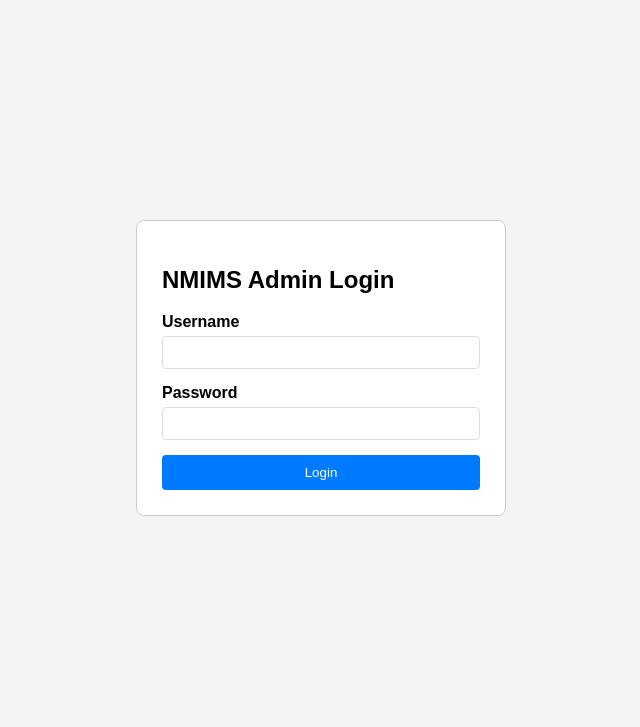
After one commit to Rachit-Jain-24/NMIMS-CAMPUS-ASSISTANT, a Flask app: page /login in a window 1280 px wide. The commit adds this page. Shown: the top 727 px of the page, without its empty margins (319-959 px from the left). Run offline with Flask 3, Linux system fonts and the light colour scheme; parts of the project's set-up code (start-up, migrations or seed data) failed here and were passed over.

Commit message:
added login and logout functionality for admin

```diff
--- a/Admin/app.py
+++ b/Admin/app.py
@@ -4,6 +4,11 @@ import logging
 from flask import Flask, render_template, request, flash, redirect, url_for
 from werkzeug.utils import secure_filename
 from dotenv import load_dotenv
+
+# --- NEW IMPORTS for Login ---
+from flask_login import LoginManager, UserMixin, login_user, logout_user, login_required, current_user
+from flask_bcrypt import Bcrypt
+# -----------------------------
 
 # Import the processing logic
 import backend_processor as bp
@@ -13,8 +18,25 @@ load_dotenv()
 # --- Flask App Configuration ---
 app = Flask(__name__, static_folder='static', template_folder='templates')
 
+# SECRET_KEY is read from the .env file (loaded by docker-compose)
 app.config['SECRET_KEY'] = os.getenv('FLASK_SECRET_KEY', 'a_very_secret_fallback_key_CHANGE_ME')
 app.config['MAX_CONTENT_LENGTH'] = 32 * 1024 * 1024  # 32 MB file upload limit
+
+# --- NEW: Load Admin Credentials ---
+# These are loaded from the root .env file by docker-compose
+ADMIN_USERNAME = os.getenv("ADMIN_USERNAME", "admin")
+ADMIN_HASHED_PASSWORD = os.getenv("ADMIN_HASHED_PASSWORD")
+if not ADMIN_HASHED_PASSWORD:
+    logging.warning("ADMIN_HASHED_PASSWORD is not set. Admin login will fail.")
+# ---------------------------------
+
+# --- NEW: Initialize Extensions ---
+bcrypt = Bcrypt(app)
+login_manager = LoginManager(app)
+login_manager.login_view = 'login' # Redirect to /login if not authenticated
+login_manager.login_message_category = 'info'
+# ---------------------------------
+
 
 ALLOWED_EXTENSIONS = {'pdf', 'csv', 'xlsx', 'docx', 'pptx', 'txt'}
 
@@ -22,9 +44,62 @@ def allowed_file(filename):
     return '.' in filename and \
            filename.rsplit('.', 1)[1].lower() in ALLOWED_EXTENSIONS
 
-# --- Routes ---
+# --- NEW: User Model and Loader ---
+class AdminUser(UserMixin):
+    """Simple user class for the Admin."""
+    def __init__(self, id):
+        self.id = id
+        self.username = ADMIN_USERNAME
+
+@login_manager.user_loader
+def load_user(user_id):
+    """Required by Flask-Login to load the user from session."""
+    if user_id == ADMIN_USERNAME:
+        return AdminUser(ADMIN_USERNAME)
+    return None
+# ---------------------------------
+
+# --- NEW: Login and Logout Routes ---
+
+@app.route('/login', methods=['GET', 'POST'])
+def login():
+    """Handles the login page."""
+    if current_user.is_authenticated:
+        return redirect(url_for('index'))
+
+    if request.method == 'POST':
+        username = request.form.get('username')
+        password = request.form.get('password')
+
+        # Validate credentials
+        if username == ADMIN_USERNAME and ADMIN_HASHED_PASSWORD and bcrypt.check_password_hash(ADMIN_HASHED_PASSWORD, password):
+            user = AdminUser(username)
+            login_user(user, remember=True) # 'remember=True' adds a secure cookie
+            flash('Logged in successfully.', 'success')
+
+            # Redirect to the page they were trying to access, or index
+            next_page = request.args.get('next')
+            return redirect(next_page or url_for('index'))
+        else:
+            flash('Login failed. Please check username and password.', 'danger')
+
+    # This will render Admin/templates/login.html (which you need to create)
+    return render_template('login.html')
+
+@app.route('/logout')
+@login_required # Must be logged in to log out
+def logout():
+    """Handles logging out the user."""
+    logout_user()
+    flash('You have been logged out.', 'success')
+    return redirect(url_for('login'))
+# -----------------------------------
+
+
+# --- Routes (Now Protected) ---
 
 @app.route('/', methods=['GET'])
+@login_required  # <-- PROTECTED
 def index():
     """
     Handles displaying the main page and listing the files.
@@ -55,6 +130,7 @@ def index():
 
 
 @app.route('/upload', methods=['POST'])
+@login_required  # <-- PROTECTED
 def upload_file_router():
     """
     --- *** NEW SMART UPLOAD LOGIC *** ---
@@ -127,6 +203,7 @@ def upload_file_router():
 
 
 @app.route('/rebuild', methods=['POST'])
+@login_required  # <-- PROTECTED
 def rebuild_knowledge_base_router():
     """
     (SLOW) Handles the request to rebuild the vector store from all source files.
@@ -144,6 +221,7 @@ def rebuild_knowledge_base_router():
 
 
 @app.route('/delete', methods=['POST'])
+@login_required  # <-- PROTECTED
 def delete_file_router():
     """
     Handles the request to delete a single source file.
@@ -166,6 +244,7 @@ def delete_file_router():
 
 
 @app.route('/clear', methods=['POST'])
+@login_required  # <-- PROTECTED
 def clear_knowledge_base_router():
     """
     (DANGEROUS) Handles the request to delete ALL federated vector stores AND all source files.
--- a/Admin/requirements.txt
+++ b/Admin/requirements.txt
@@ -16,3 +16,5 @@ libmagic             # Dependency for unstructured
 python-magic         # Dependency for unstructured
 flask-cors
 amazon-textract-caller
+flask-login
+flask-bcrypt
--- /dev/null
+++ b/Admin/templates/login.html
@@ -0,0 +1,44 @@
+<!DOCTYPE html>
+<html lang="en">
+<head>
+    <meta charset="UTF-8">
+    <meta name="viewport" content="width=device-width, initial-scale=1.0">
+    <title>Admin Login</title>
+    <style>
+        body { font-family: sans-serif; display: grid; place-items: center; min-height: 90vh; background-color: #f4f4f4; }
+        form { background: #fff; border: 1px solid #ccc; padding: 25px; border-radius: 8px; }
+        div { margin-bottom: 15px; }
+        label { display: block; margin-bottom: 5px; font-weight: bold; }
+        input[type="text"], input[type="password"] { width: 300px; padding: 8px; border: 1px solid #ddd; border-radius: 4px; }
+        button { width: 100%; padding: 10px; background-color: #007bff; color: white; border: none; border-radius: 4px; cursor: pointer; }
+        .flash { padding: 10px; margin-bottom: 15px; border-radius: 4px; }
+        .danger { background: #f8d7da; color: #721c24; }
+        .success { background: #d4edda; color: #155724; }
+    </style>
+</head>
+<body>
+
+    <form method="POST" action="{{ url_for('login') }}">
+        <h2>NMIMS Admin Login</h2>
+
+        {% with messages = get_flashed_messages(with_categories=true) %}
+          {% if messages %}
+            {% for category, message in messages %}
+              <div class="flash {{ category }}">{{ message }}</div>
+            {% endfor %}
+          {% endif %}
+        {% endwith %}
+
+        <div>
+            <label for="username">Username</label>
+            <input type="text" id="username" name="username" required>
+        </div>
+        <div>
+            <label for="password">Password</label>
+            <input type="password" id="password" name="password" required>
+        </div>
+        <button type="submit">Login</button>
+    </form>
+
+</body>
+</html>
--- /dev/null
+++ b/requirements.txt
@@ -0,0 +1 @@
+flask-bcrypt
```
Also changed, not shown: Admin/templates/index.html (+13 -3 lines).
